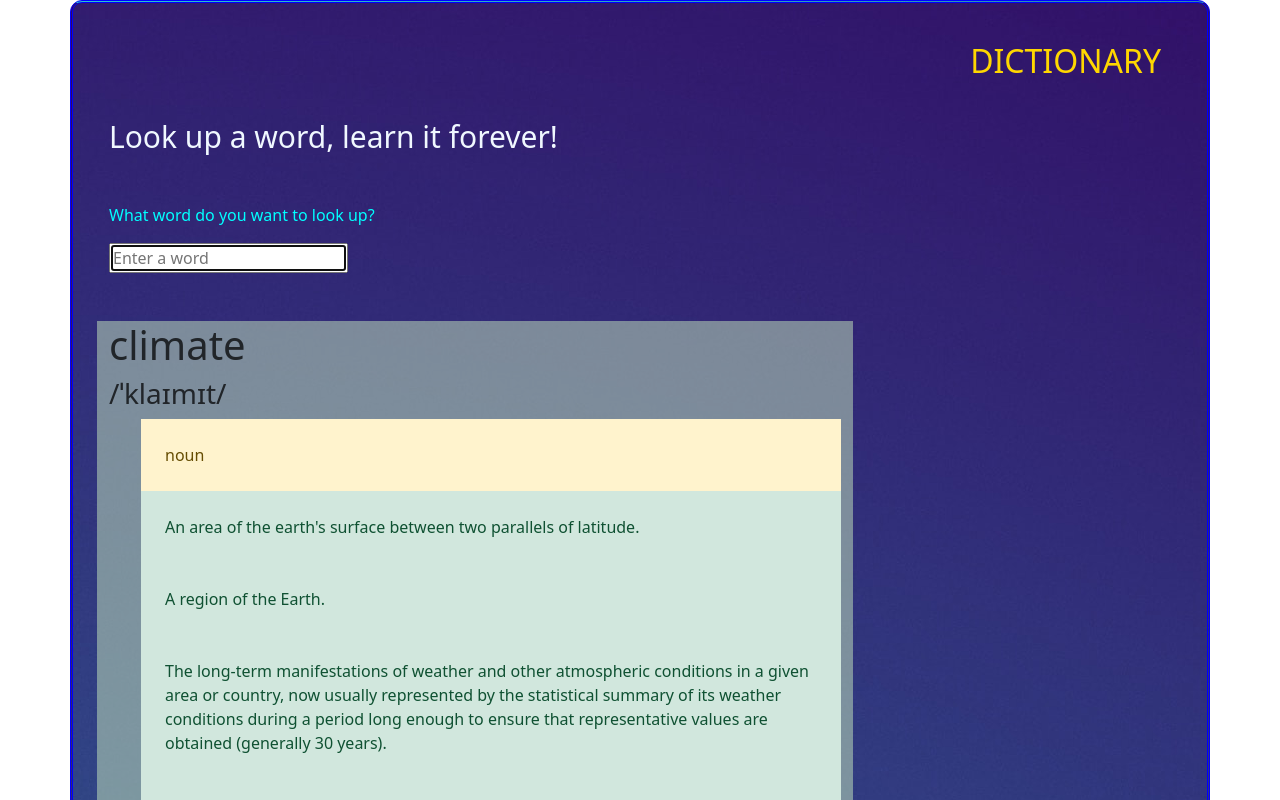
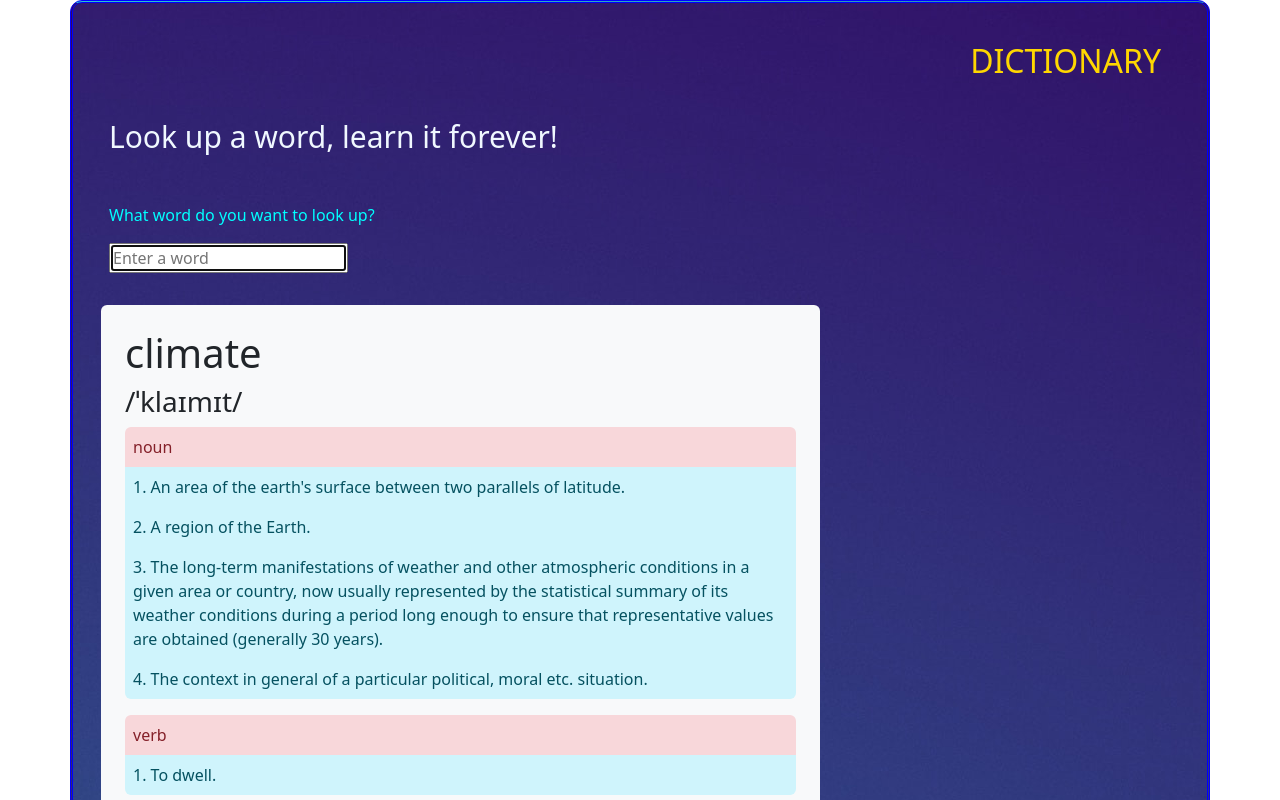
Before and after one commit to fenilaphilip/Dictionary, a React (Create React App) app: page / in a window 1280 px wide. Shown: the top 800 px of the page. Built offline with nearby package versions, Linux system fonts and the light colour scheme.

Commit message:
looks better

```diff
--- a/src/App.css
+++ b/src/App.css
@@ -25,7 +25,3 @@
   font-weight: 400;
   font-size: 30px;
 }
-.display {
-  margin: 30px;
-  background-color: rgba(199, 232, 189, 0.511);
-}
--- a/src/Meaning.js
+++ b/src/Meaning.js
@@ -7,20 +7,17 @@ export default function Meaning(props) {
   console.log(definitions);
 
   return (
-    <ul>
-      <li className="list-group-item list-group-item-warning p-4">
+    <ol className="p-0 rounded">
+      <li className="list-group-item list-group-item-danger p-2">
         {partOfSpeech}
       </li>
       {definitions.map(function(element, index) {
         return (
-          <li
-            key={index}
-            className="list-group-item list-group-item-success p-4"
-          >
-            {element.definition}
+          <li key={index} className="list-group-item list-group-item-info p-2">
+            {index + 1}. {element.definition}
           </li>
         );
       })}
-    </ul>
+    </ol>
   );
 }
--- a/src/Result.js
+++ b/src/Result.js
@@ -4,8 +4,8 @@ import Meaning from "./Meaning";
 export default function Result(props) {
   if (props.results !== null) {
     return (
-      <div className="row">
-        <div className="display col-lg-8 m-4">
+      <div className="row p-2 m-2">
+        <div className="bg-light rounded col-lg-8 p-4">
           <h1>{props.results.word}</h1>
           <h3>{props.results.phonetic}</h3>
           {props.results.meanings.map(function(element, key) {
```
